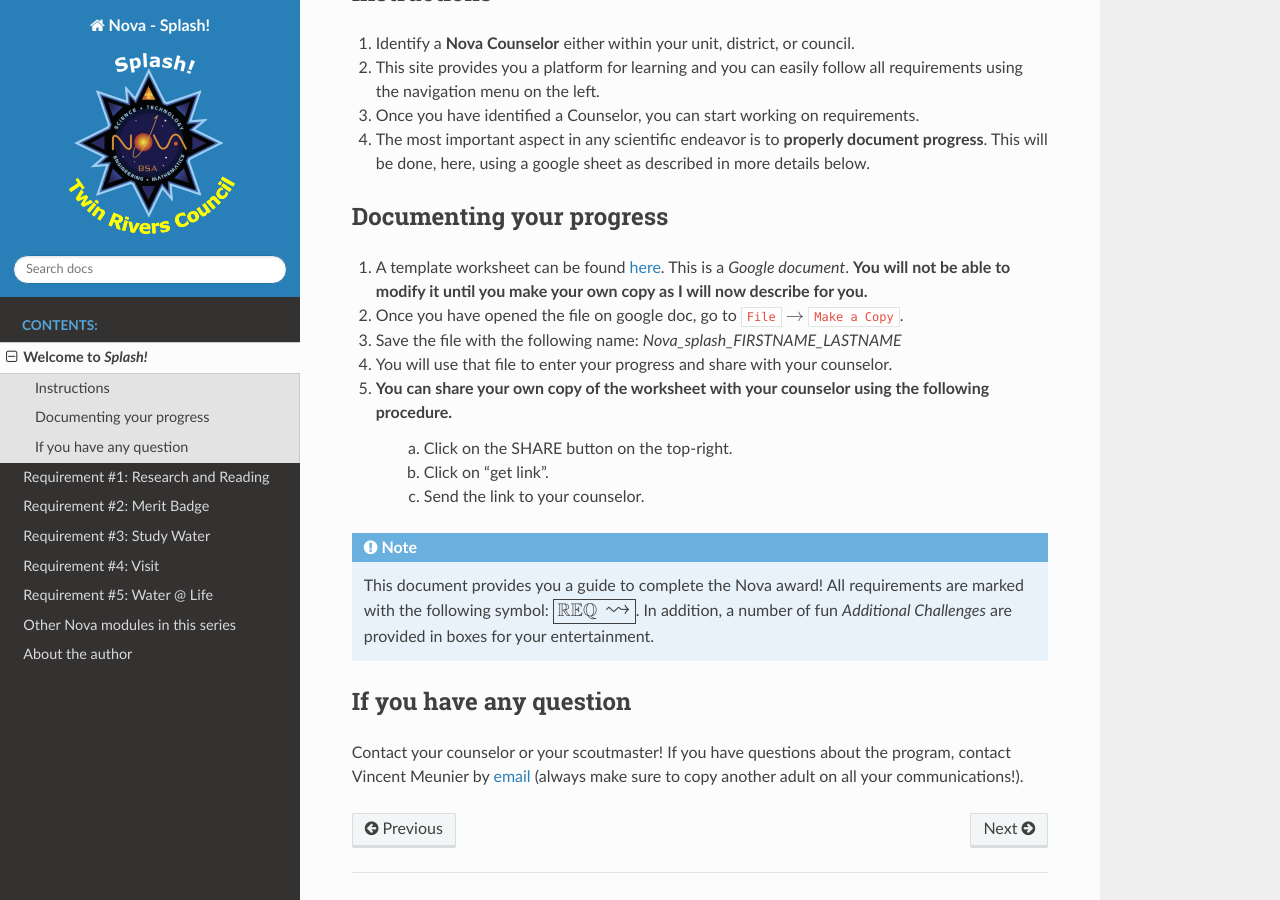
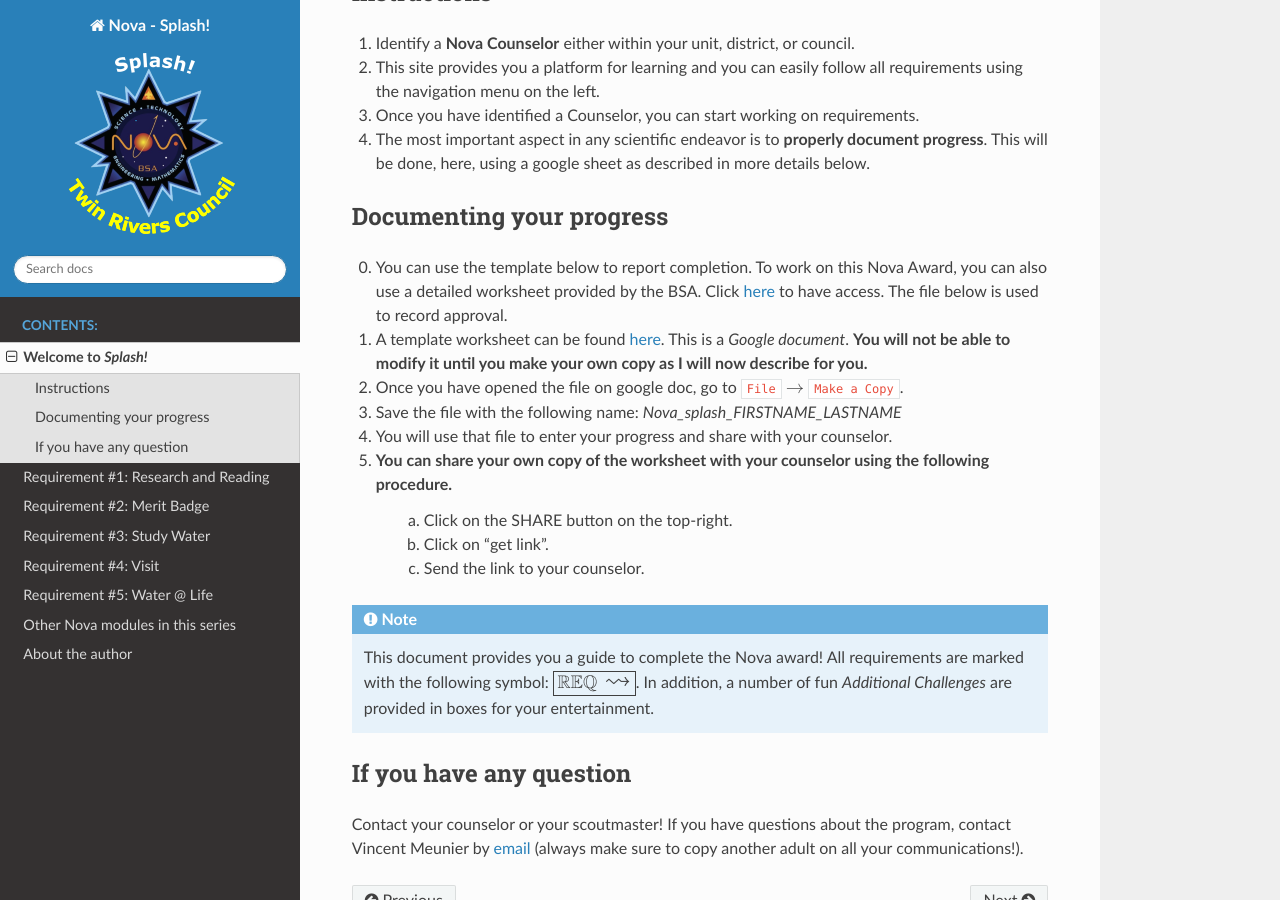
Before and after one commit to meuniv/novasplash, a Sphinx documentation site: the page built from source/introduction.rst, in a window 1280 px wide and 900 px high, scrolled down 477 px. Built offline with Sphinx 7.4.7 and the Read the Docs theme 2.0.0, drawn with Linux system fonts in a browser that asks for light colours.

Commit message:
added link to PDF on usscouts

```diff
--- a/source/introduction.rst
+++ b/source/introduction.rst
@@ -18,6 +18,7 @@ Instructions
 Documenting your progress
 -------------------------
 
+0. You can use the template below to report completion. To work on this Nova Award, you can also use a detailed worksheet provided by the BSA. Click `here <http://usscouts.org/advance/nova/workbooks/Scout-Nova-6.pdf>`__ to have access. The file below is used to record approval.
 1. A template worksheet can be found `here <https://docs.google.com/document/d/1enQi7KbPQz3_2y86DXSXgQCHyeurt1mrA9cEo9TCB7Y/edit?usp=sharing>`_. This is a *Google document*. **You will not be able to modify it until you make your own copy as I will now describe for you.**
 2. Once you have opened the file on google doc, go to :code:`File` :math:`\rightarrow` :code:`Make a Copy`.
 3. Save the file with the following name: *Nova_splash_FIRSTNAME_LASTNAME*
```
